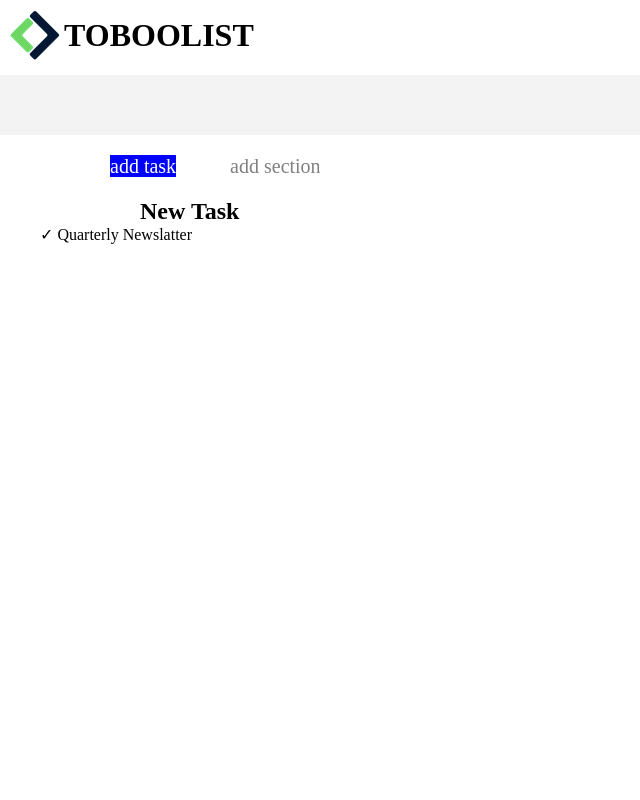
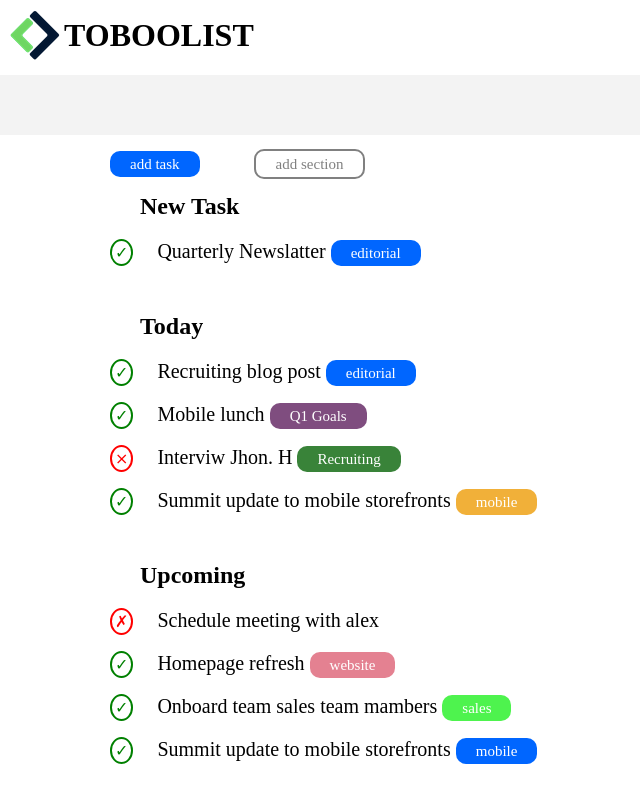
Before and after one commit to alex2000d/html-css-toboolist, a plain HTML site: page index.html in a window 1280 px wide. Shown: the whole page, without its empty margins (0-640 px from the left). Drawn offline with Linux system fonts and the light colour scheme.

Commit message:
[UPD] added layout into the section main and esercizio finito

```diff
--- a/css/style.css
+++ b/css/style.css
@@ -59,3 +59,88 @@ header{
 .my-40{
     margin-left:100px ;
 }
+
+.border-radius{
+    border-radius: 50%;
+     color: green;
+     background-color:white;
+    padding: 3px;
+    border: 2px solid green;
+}
+
+.font{
+    font-size: 20px;
+    margin: 20px;
+}
+
+.my-31{
+    margin-left: 70px;
+    margin-top: 20px;
+}
+
+.my-32{
+    margin-top: 50px;
+}
+
+.border-radius-cross{
+    border-radius: 50%;
+     color:red;
+     background-color:white;
+    padding: 3px;
+    border: 2px solid red;
+}
+
+.font1{
+    font-size: 15px;
+    border-radius: 10px;
+    background-color: rgb(0, 102, 255);
+    color: white;
+    padding: 5px 20px;
+}
+.font2{
+    border-radius: 10px;
+    background-color: rgb(127, 77, 127);
+    color: white;
+    padding: 5px 20px;
+    font-size: 15px;
+}
+
+.font3{
+    border-radius: 10px;
+    background-color: rgb(57, 131, 57);
+    color: white;
+    padding: 5px 20px;
+    font-size: 15px;
+}
+
+.font4{
+    border-radius: 10px;
+    background-color:rgb(241, 176, 57);
+    color: white;
+    padding: 5px 20px;
+    font-size: 15px;
+}
+
+.font5{
+    border-radius: 10px;
+    background-color:rgb(228, 129, 145);
+    color: white;
+    padding: 5px 20px;
+    font-size: 15px;
+}
+
+.font6{
+    border-radius: 10px;
+    background-color:rgb(78, 243, 78);
+    color: white;
+    padding: 5px 20px;
+    font-size: 15px;
+}
+
+.border{
+    border-radius: 10px;
+    color: gray;
+    padding: 5px 20px;
+    font-size: 15px;
+   border: 2px solid gray;
+}
--- a/index.html
+++ b/index.html
@@ -17,13 +17,49 @@
 
       <div class="container">
           <div class="background-white py-20">
-            <span class="my-30 font-size background-blu ">add task</span>
-            <span class="my-30 font-size background-gray ">add section</span>
+            <span class="my-30 font-size background-blu font1 ">add task</span>
+            <span class="my-30 font-size background-gray border ">add section</span>
           </div>
+
           <div class="container">
-            <h2 class="my-40">New Task</h2>
-            <span class="border-radius">&checkmark;</span>
-            <span class="font my background">Quarterly Newslatter</span>
+             <h2 class="my-40">New Task</h2>
+
+             <div class="my-31"><span class="border-radius">&check;</span>
+              <span class="font my background">Quarterly Newslatter <span class="font1">editorial</span></span>
+             </div>
+             <h2 class="my-40 my-32">Today</h2>
+
+            <div class="my-31"><span class="border-radius  ">&check;</span>
+              <span class="font my background">Recruiting blog post <span class="font1">editorial</span></span>
+            </div>
+
+             <div class="my-31"><span class="border-radius  ">&check;</span>
+            <span class="font my-33 background">Mobile lunch <span class="font2">Q1 Goals</span>
+             </div>
+            <div class="my-31"><span class="border-radius-cross  ">&Cross;</span>
+             <span class="font my-33 background">Interviw Jhon. H <span class="font3">Recruiting</span>
+            </div>
+            <div class="my-31"><span class="border-radius  ">&check;</span>
+             <span class="font my-33 background">Summit update to mobile storefronts <span class="font4">mobile</span>
+            </div>
+            <h2 class="my-40 my-32">Upcoming</h2>
+
+             <div class="my-31"><span class="border-radius-cross">&cross;</span>
+              <span class="font my background">Schedule meeting with alex
+             </div>
+
+             <div class="my-31"><span class="border-radius  ">&check;</span>
+               <span class="font my-33 background">Homepage refresh <span class="font5">website</span></span>
+             </div>
+
+             <div class="my-31"><span class="border-radius">&check;</span>
+               <span class="font my-33 background">Onboard team sales team mambers <span class="font6">sales</span></span>
+             </div>
+
+             <div class="my-31"><span class="border-radius  ">&check;</span>
+               <span class="font my-33 background">Summit update to mobile storefronts <span class="font1">mobile</span></span>
+            </div>
+
 
           </div>
      </div>
```
